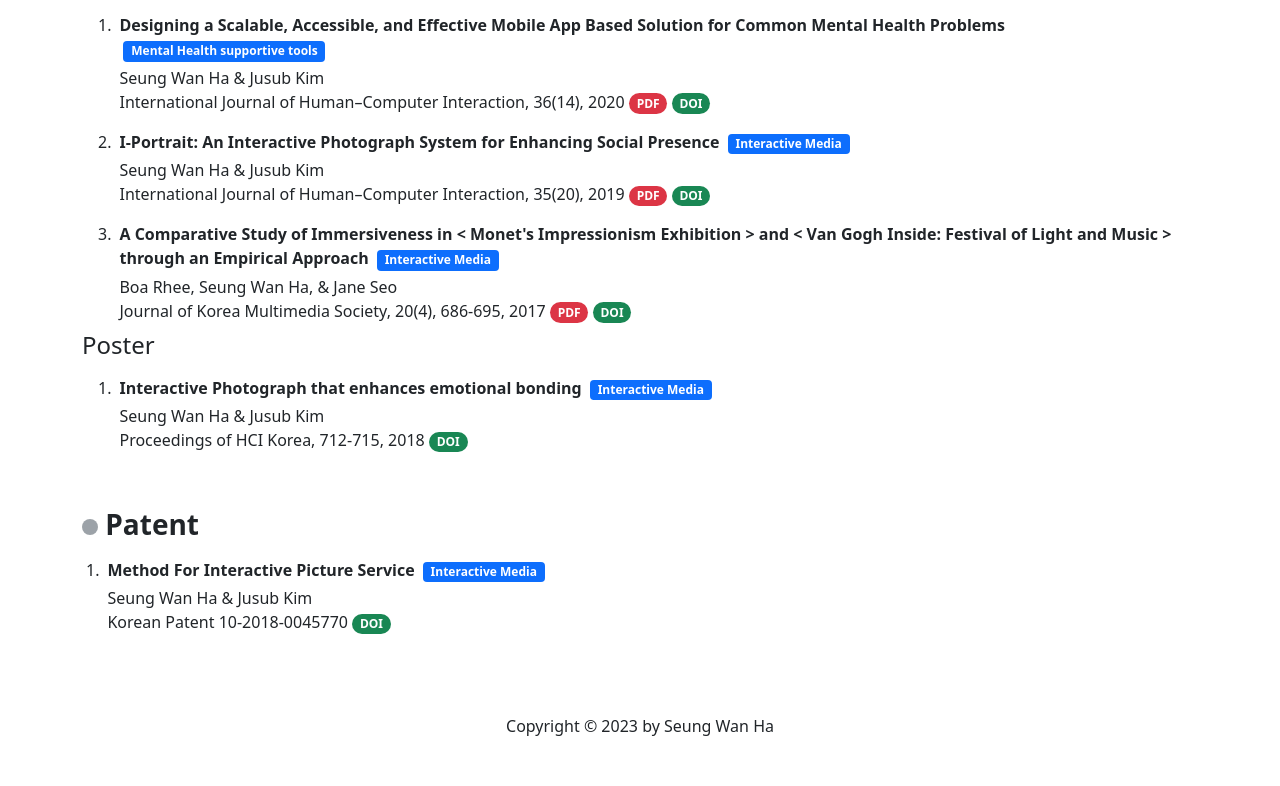
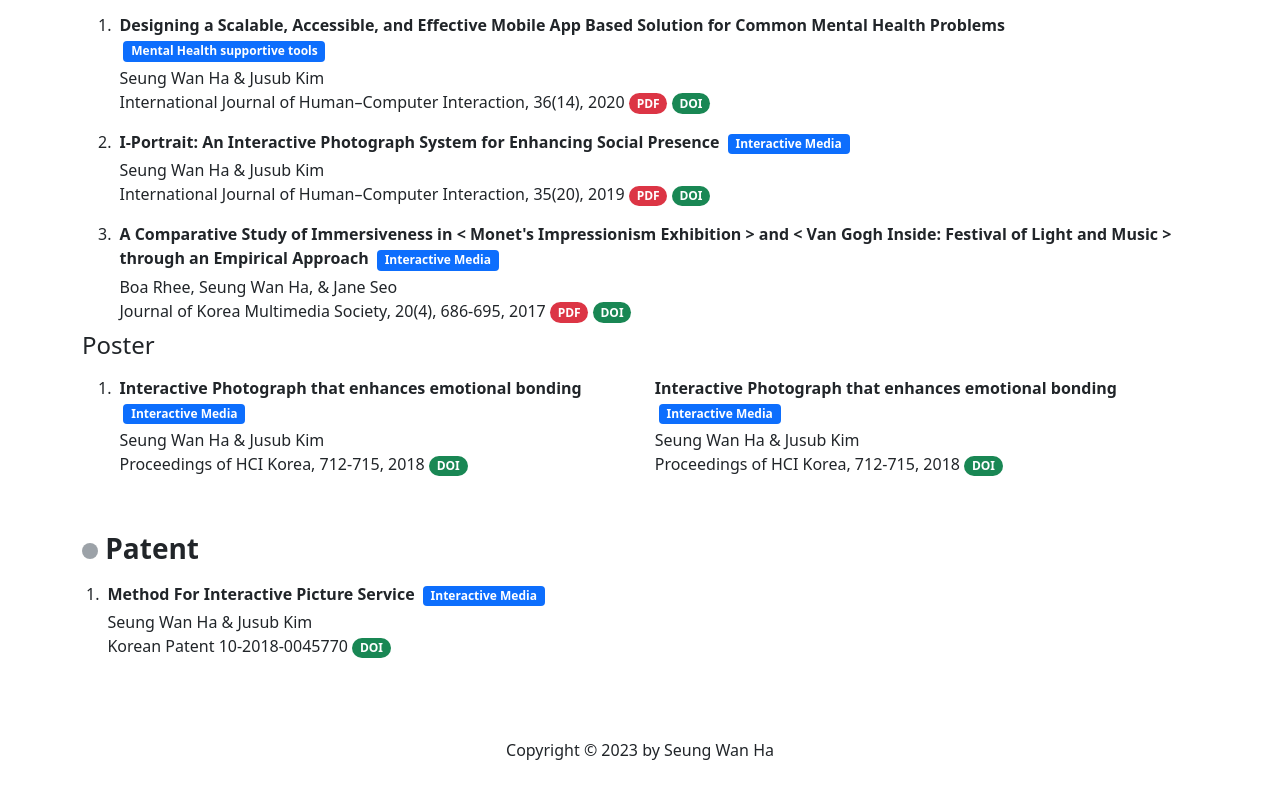
Before and after one commit to hseungwan/web, a plain HTML site: page index.html in a window 1280 px wide. Shown: the part 1952-2738 px from the top of the page. Before the commit the page ends 2714 px from the top, so only its background shows below. Drawn offline with nearby package versions, Linux system fonts and the light colour scheme.

Commit message:
Update index.html

```diff
--- a/index.html
+++ b/index.html
@@ -181,6 +181,14 @@
         <h4>Poster</h4>
         <ul class="list-group list-group-numbered">
           <li class="list-group-item d-flex justify-content-between align-items-start" style="border:none">
+             <div class="ms-2 me-auto">
+              <div class="fw-bold">Interactive Photograph that enhances emotional bonding
+                <a herf="#" class="badge bg-primary m-1 text-decoration-none">Interactive Media</a>
+              </div>
+              Seung Wan Ha & Jusub Kim <br>
+              Proceedings of HCI Korea, 712-715, 2018
+              <a href="https://www.dbpia.co.kr/Journal/articleDetail?nodeId=NODE07401493#" class="badge bg-success rounded-pill text-decoration-none" target="_blank">DOI</a>
+            </div>
             <div class="ms-2 me-auto">
               <div class="fw-bold">Interactive Photograph that enhances emotional bonding
                 <a herf="#" class="badge bg-primary m-1 text-decoration-none">Interactive Media</a>
```
